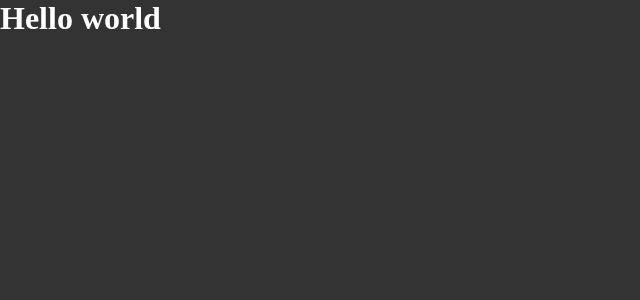
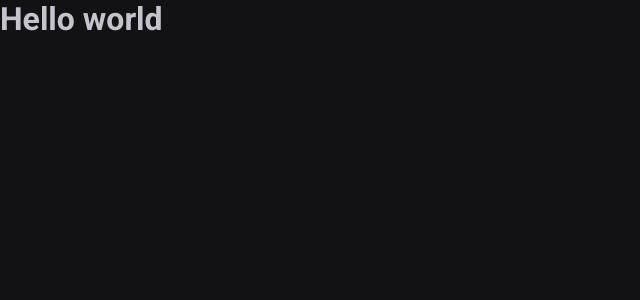
Before and after one commit to o-yurimaciel/ignite-timer-ts, a React (Vite) app: page / in a window 1280 px wide. Shown: the top 300 px of the page, without its empty margins (0-640 px from the left). Built offline with nearby package versions, Linux system fonts and the light colour scheme.

Commit message:
increment global style

```diff
--- a/src/styles/global.ts
+++ b/src/styles/global.ts
@@ -7,8 +7,19 @@
         box-sizing: border-box;
     }
 
+    :focus {
+        outline: 0;
+        box-shadow: 0 0 0 2px ${props => props.theme["green-500"]};
+    }
+
     body {
-        background: #333;
-        color: #fff;
+        background: ${props => props.theme["gray-900"]};
+        color: ${props => props.theme["gray-300"]};
+    }
+
+    body, input, textarea, button {
+        font-family: 'Roboto', sans-serif;
+        font-weight: 400;
+        font-size: 1rem;
     }
 `
```
